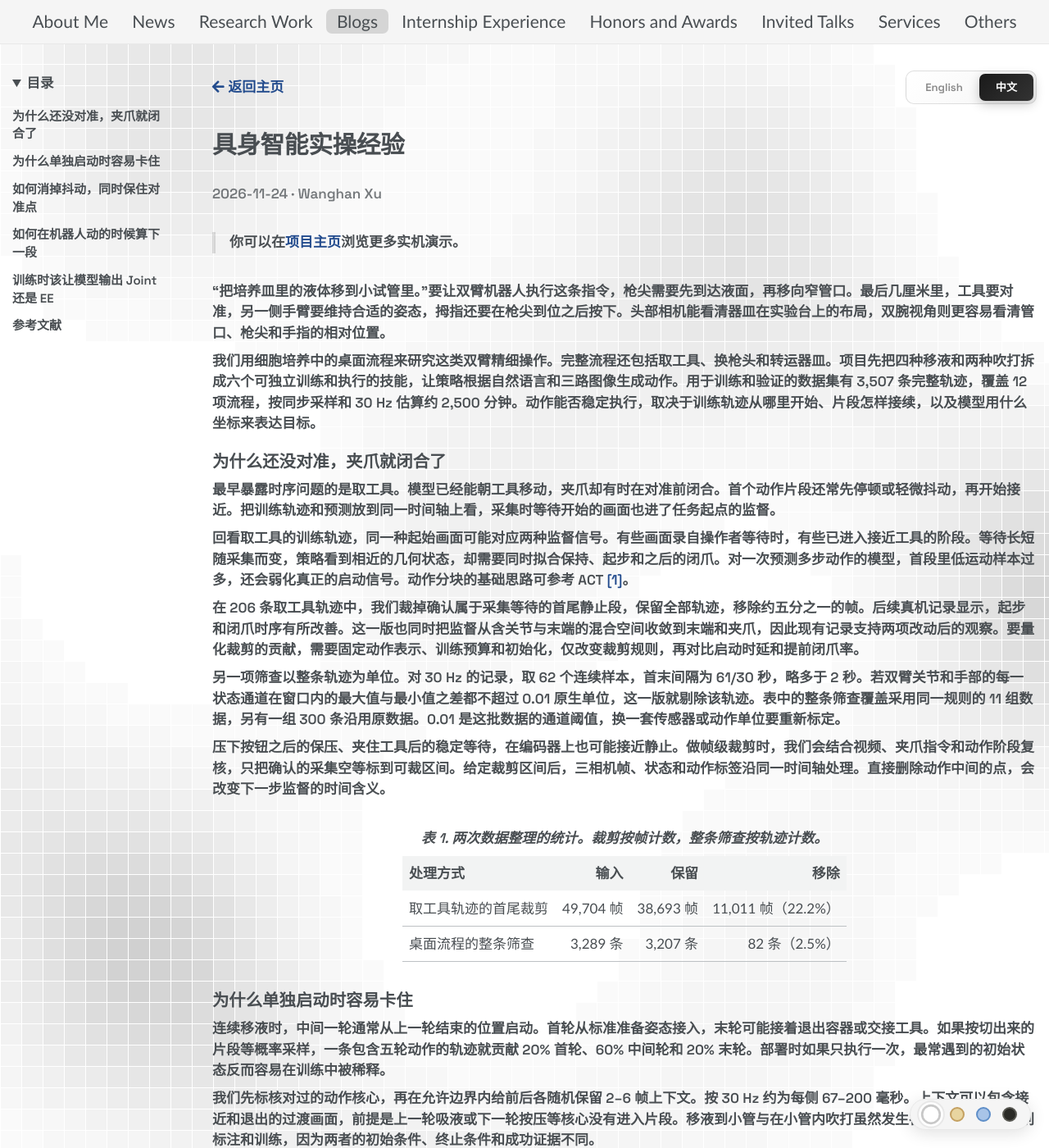
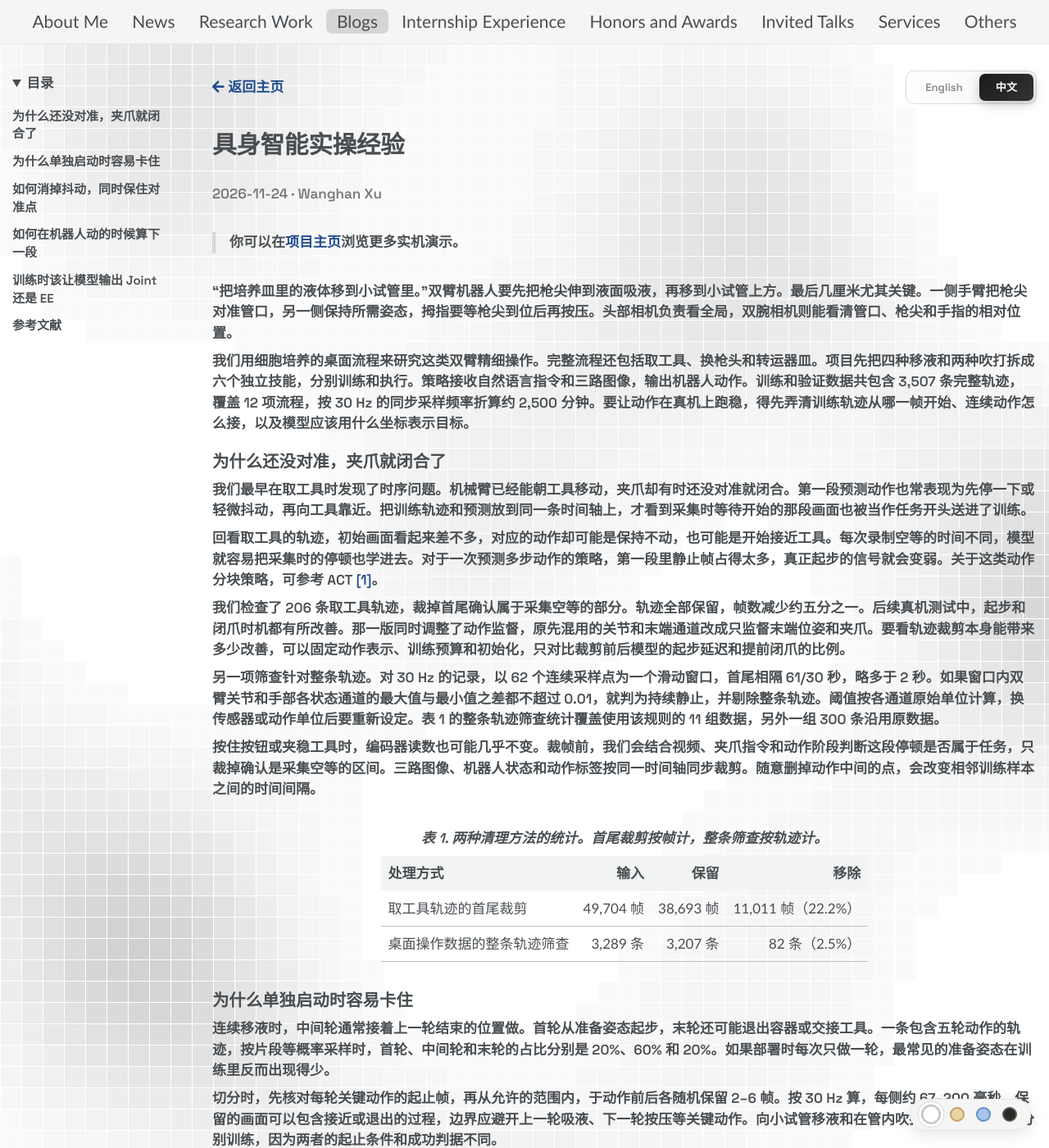
Before and after one commit to black-yt/black-yt.github.io, a Jekyll site: the page built from _blogs/embodied-ai-practical-experience/zh.md, in a window 1280 px wide and 1400 px high. Shown: the whole window at 82% size. Built offline with Jekyll 4.4.1, drawn with Linux system fonts in a browser that asks for light colours; formulas are drawn with MathJax 3; comment, search, counter and statistics services are not loaded; some of the changed text lies outside the part shown.

Commit message:
Polish the Chinese embodied AI engineering article

```diff
--- a/_blogs/embodied-ai-practical-experience/zh.md
+++ b/_blogs/embodied-ai-practical-experience/zh.md
@@ -5,29 +5,29 @@ lang: zh
 translation_key: bimanual-manipulation-engineering
 permalink: /blogs/embodied-ai-practical-experience/zh/
 redirect_from: /blogs/bimanual-manipulation-engineering/zh/
-description: "从夹爪提前闭合、动作片段交接等待和末端对准偏差出发，复盘双臂机器人从训练轨迹到真机执行的五个工程问题。"
+description: "从夹爪提前闭合、动作块之间的停顿和末端对准偏差出发，复盘双臂机器人从数据清理到真机部署的五个工程问题。"
 cover: /blogs/embodied-ai-practical-experience/assets/robot-video-cover.webp
 ---
 
 > 你可以在[项目主页](https://black-yt.github.io/embodied-ai-projects/projects/project-01/)浏览更多实机演示。
 
-“把培养皿里的液体移到小试管里。”要让双臂机器人执行这条指令，枪尖需要先到达液面，再移向窄管口。最后几厘米里，工具要对准，另一侧手臂要维持合适的姿态，拇指还要在枪尖到位之后按下。头部相机能看清器皿在实验台上的布局，双腕视角则更容易看清管口、枪尖和手指的相对位置。
+“把培养皿里的液体移到小试管里。”双臂机器人要先把枪尖伸到液面吸液，再移到小试管上方。最后几厘米尤其关键。一侧手臂把枪尖对准管口，另一侧保持所需姿态，拇指要等枪尖到位后再按压。头部相机负责看全局，双腕相机则能看清管口、枪尖和手指的相对位置。
 
-我们用细胞培养中的桌面流程来研究这类双臂精细操作。完整流程还包括取工具、换枪头和转运器皿。项目先把四种移液和两种吹打拆成六个可独立训练和执行的技能，让策略根据自然语言和三路图像生成动作。用于训练和验证的数据集有 **3,507 条完整轨迹**，覆盖 12 项流程，按同步采样和 30 Hz 估算约 **2,500 分钟**。动作能否稳定执行，取决于训练轨迹从哪里开始、片段怎样接续，以及模型用什么坐标来表达目标。
+我们用细胞培养的桌面流程来研究这类双臂精细操作。完整流程还包括取工具、换枪头和转运器皿。项目先把四种移液和两种吹打拆成六个独立技能，分别训练和执行。策略接收自然语言指令和三路图像，输出机器人动作。训练和验证数据共包含 **3,507 条完整轨迹**，覆盖 12 项流程，按 30 Hz 的同步采样频率折算约 **2,500 分钟**。要让动作在真机上跑稳，得先弄清训练轨迹从哪一帧开始、连续动作怎么接，以及模型应该用什么坐标表示目标。
 
 ## 为什么还没对准，夹爪就闭合了
 
-最早暴露时序问题的是取工具。模型已经能朝工具移动，夹爪却有时在对准前闭合。首个动作片段还常先停顿或轻微抖动，再开始接近。把训练轨迹和预测放到同一时间轴上看，采集时等待开始的画面也进了任务起点的监督。
+我们最早在取工具时发现了时序问题。机械臂已经能朝工具移动，夹爪却有时还没对准就闭合。第一段预测动作也常表现为先停一下或轻微抖动，再向工具靠近。把训练轨迹和预测放到同一条时间轴上，才看到采集时等待开始的那段画面也被当作任务开头送进了训练。
 
-回看取工具的训练轨迹，同一种起始画面可能对应两种监督信号。有些画面录自操作者等待时，有些已进入接近工具的阶段。等待长短随采集而变，策略看到相近的几何状态，却需要同时拟合保持、起步和之后的闭爪。对一次预测多步动作的模型，首段里低运动样本过多，还会弱化真正的启动信号。动作分块的基础思路可参考 ACT [[1]](#ref-act)。
+回看取工具的轨迹，初始画面看起来差不多，对应的动作却可能是保持不动，也可能是开始接近工具。每次录制空等的时间不同，模型就容易把采集时的停顿也学进去。对于一次预测多步动作的策略，第一段里静止帧占得太多，真正起步的信号就会变弱。关于这类动作分块策略，可参考 ACT [[1]](#ref-act)。
 
-在 **206 条取工具轨迹**中，我们裁掉确认属于采集等待的首尾静止段，保留全部轨迹，移除约五分之一的帧。后续真机记录显示，起步和闭爪时序有所改善。这一版也同时把监督从含关节与末端的混合空间收敛到末端和夹爪，因此现有记录支持两项改动后的观察。要量化裁剪的贡献，需要固定动作表示、训练预算和初始化，仅改变裁剪规则，再对比启动时延和提前闭爪率。
+我们检查了 **206 条取工具轨迹**，裁掉首尾确认属于采集空等的部分。轨迹全部保留，帧数减少约五分之一。后续真机测试中，起步和闭爪时机都有所改善。那一版同时调整了动作监督，原先混用的关节和末端通道改成只监督末端位姿和夹爪。要看轨迹裁剪本身能带来多少改善，可以固定动作表示、训练预算和初始化，只对比裁剪前后模型的起步延迟和提前闭爪的比例。
 
-另一项筛查以整条轨迹为单位。对 30 Hz 的记录，取 **62 个连续样本**，首末间隔为 **61/30 秒，略多于 2 秒**。若双臂关节和手部的每一状态通道在窗口内的最大值与最小值之差都不超过 **0.01 原生单位**，这一版就剔除该轨迹。表中的整条筛查覆盖采用同一规则的 11 组数据，另有一组 300 条沿用原数据。0.01 是这批数据的通道阈值，换一套传感器或动作单位要重新标定。
+另一项筛查针对整条轨迹。对 30 Hz 的记录，以 **62 个连续采样点**为一个滑动窗口，首尾相隔 **61/30 秒，略多于 2 秒**。如果窗口内双臂关节和手部各状态通道的最大值与最小值之差都不超过 **0.01**，就判为持续静止，并剔除整条轨迹。阈值按各通道原始单位计算，换传感器或动作单位后要重新设定。表 1 的整条轨迹筛查统计覆盖使用该规则的 11 组数据，另外一组 300 条沿用原数据。
 
-压下按钮之后的保压、夹住工具后的稳定等待，在编码器上也可能接近静止。做帧级裁剪时，我们会结合视频、夹爪指令和动作阶段复核，只把确认的采集空等标到可裁区间。给定裁剪区间后，三相机帧、状态和动作标签沿同一时间轴处理。直接删除动作中间的点，会改变下一步监督的时间含义。
+按住按钮或夹稳工具时，编码器读数也可能几乎不变。裁帧前，我们会结合视频、夹爪指令和动作阶段判断这段停顿是否属于任务，只裁掉确认是采集空等的区间。三路图像、机器人状态和动作标签按同一时间轴同步裁剪。随意删掉动作中间的点，会改变相邻训练样本之间的时间间隔。
 
-*表 1. 两次数据整理的统计。裁剪按帧计数，整条筛查按轨迹计数。*
+*表 1. 两种清理方法的统计。首尾裁剪按帧计，整条筛查按轨迹计。*
 {: .blog-table-caption #data-cleaning}
 
 <div class="blog-table-scroll" role="region" aria-labelledby="data-cleaning" tabindex="0" markdown="1">
@@ -35,23 +35,23 @@ cover: /blogs/embodied-ai-practical-experience/assets/robot-video-cover.webp
 | 处理方式 | 输入 | 保留 | 移除 |
 | --- | ---: | ---: | ---: |
 | 取工具轨迹的首尾裁剪 | 49,704 帧 | 38,693 帧 | 11,011 帧（22.2%） |
-| 桌面流程的整条筛查 | 3,289 条 | 3,207 条 | 82 条（2.5%） |
+| 桌面操作数据的整条轨迹筛查 | 3,289 条 | 3,207 条 | 82 条（2.5%） |
 
 </div>
 
 ## 为什么单独启动时容易卡住
 
-连续移液时，中间一轮通常从上一轮结束的位置启动。首轮从标准准备姿态接入，末轮可能接着退出容器或交接工具。如果按切出来的片段等概率采样，一条包含五轮动作的轨迹就贡献 20% 首轮、60% 中间轮和 20% 末轮。部署时如果只执行一次，最常遇到的初始状态反而容易在训练中被稀释。
+连续移液时，中间轮通常接着上一轮结束的位置做。首轮从准备姿态起步，末轮还可能退出容器或交接工具。一条包含五轮动作的轨迹，按片段等概率采样时，首轮、中间轮和末轮的占比分别是 20%、60% 和 20%。如果部署时每次只做一轮，最常见的准备姿态在训练里反而出现得少。
 
-我们先标核对过的动作核心，再在允许边界内给前后各随机保留 **2–6 帧**上下文。按 30 Hz 约为每侧 **67–200 毫秒**。上下文可以包含接近和退出的过渡画面，前提是上一轮吸液或下一轮按压等核心没有进入片段。移液到小管与在小管内吹打虽然发生在同一位置，仍分别标注和训练，因为两者的初始条件、终止条件和成功证据不同。
+切分时，先核对每轮关键动作的起止帧，再从允许的范围内，于动作前后各随机保留 **2–6 帧**。按 30 Hz 算，每侧约 **67–200 毫秒**。保留的画面可以包含接近或退出的过程，边界应避开上一轮吸液、下一轮按压等关键动作。向小试管移液和在管内吹打也要分别标注、分别训练，因为两者的起止条件和成功判据不同。
 
-抽样先等概率选首轮、中间轮或末轮，再从该类取样，使三类总采样量约为 **1∶1∶1**。训练集和验证集按原始完整轨迹划分，同一轨迹派生的片段都归入同一个集合。这样重叠的过渡画面不会让验证变成对近重复样本的测试。实际复查以每类独立记录为单位，特别看从标准姿态起步和最后一次退出时是否出现异常。均衡比例控制的是训练分布，真机复查仍需要覆盖独立的布置和起点。
+训练时，我们先等概率选首轮、中间轮或末轮，再在选中的类别内抽片段，使三类的采样量约为 **1∶1∶1**。训练集和验证集按完整的原始轨迹划分，同一条轨迹切出的片段都进同一个集合，避免相邻片段跨集合造成数据泄漏。验证时分开看准备姿态下的起步和末轮的退出，真机还要换布置和起点再测。
 
 ## 如何消掉抖动，同时保住对准点
 
-真机上，末端整体向正确方向走，片段内部仍可能来回抖。平均关节误差会把这类连续指令的高频变化摊薄。对准管口附近时，直接做移动平均又可能把末端目标一起挪走。我们需要保留当前实测起点、预测终点和夹爪时序，只对中间末端路径做受限的几何调整。
+机械臂整体朝正确方向走时，末端仍可能在一段动作中来回抖。只看平均关节误差，容易漏掉相邻指令之间的高频变化。靠近管口时，直接做移动平均还可能把已经对准的终点带偏。我们的做法是固定实测起点和预测终点，保留夹爪时序，只在允许的范围内调整中间轨迹。
 
-将当前末端位置放在序列最前，得到参考路径 $$r=(r_0,\ldots,r_T)$$。在等间隔采样下，用连续四点的三阶差分衡量加速度变化，定义为 $$D_3x_t=x_{t+3}-3x_{t+2}+3x_{t+1}-x_t$$。最小 jerk 的经典出发点是累积平方 jerk [[2]](#ref-minimum-jerk)。这里的位置子问题还加了对模型预测的保真项。
+把实测末端位置接到预测序列开头，得到参考轨迹 $$r=(r_0,\ldots,r_T)$$。对等间隔采样的位置，用连续四点的三阶差分近似衡量跃度（jerk，加速度的变化率），记为 $$D_3x_t=x_{t+3}-3x_{t+2}+3x_{t+1}-x_t$$。经典的最小跃度方法最小化跃度平方的时间积分 [[2]](#ref-minimum-jerk)。这里还加入保真项，惩罚优化轨迹对模型预测的偏离。
 
 $$
 \min_{x_1,\ldots,x_{T-1}}
@@ -60,72 +60,74 @@ $$
 \qquad x_0=r_0,\quad x_T=r_T.
 $$
 
-固定 $$\lambda$$ 时，可一次求解线性方程。随后检查每个中间点的偏移，超限时降低并二分搜索权重。这一版配置将位置偏移限制在 **2 mm**，旋转偏移限制在 **1°**。旋转先对齐相邻四元数符号，再相对起始旋转映射到旋转向量空间做同类处理，最后回到 SO(3) 检查角度偏移。夹爪指令逐值透传。执行端如果选择了平滑后的动作，送回历史的动作也用实际下发版本。
+给定 $$\lambda$$ 后，求解一次线性方程组即可得到平滑结果。接着逐点检查偏移量，超限就减小权重，再用二分搜索确定可用的权重。这一版的位置偏移上限是 **2 mm**，姿态偏移上限是 **1°**。处理姿态时，先统一相邻四元数的符号，再把相对于起始姿态的旋转写成旋转向量，做同样的优化，最后在 SO(3) 上校验角度偏差。夹爪指令原样下发。启用平滑后，后续推理使用的动作历史也记录实际下发的指令。
 
 ![同一个离线位置序列的原预测与平滑结果，两端保持重合。]({{ '/blogs/embodied-ai-practical-experience/assets/bounded-smoothing.png' | relative_url }})
 {: .blog-figure-image}
 
-*图 1. 离线构造的一维校验序列。位置最多调整约 2 mm，末点仍为 20 mm。*
+*图 1. 用于离线检验的一维轨迹。平滑前后最大位置偏移约 2 mm，终点仍为 20 mm。*
 {: .blog-caption}
 
-另一次离线测试使用 10 个已保存的模型预测片段。平滑中位耗时 **3.94 ms/段**，最大位置偏移约 **2.00 mm**，最大姿态偏移 **0.84°**。这次测试用首个预测点代理实测起点。它能检查数值约束和成本，真实接触和管口对准仍要用同一布置、同一起点做真机配对对照。固定首尾只约束位姿，交界速度、加速度和最小间隙仍需单独检查。
+我们还用保存下来的 10 个预测片段做了离线测试。平滑的中位耗时为 **3.94 ms/段**，最大位置偏移约 **2.00 mm**，最大姿态偏移为 **0.84°**。测试用第一个预测点代替实测起点，主要检查数值约束和计算开销。接触和管口对准的效果还需要在相同布置、相同起点下做真机对照。即使首尾位姿固定，动作块交界处的速度、加速度和最小间隙也要单独检查。
 
 ## 如何在机器人动的时候算下一段
 
-早期调度的等待出现在动作片段末尾。执行完一段再收图和推理，会在每次交接留出停顿。直接把较早的图像交给并行推理，又会让下一段动作错以为末端还在旧位置。对于正在向管口靠近的工具，这个时间错位足以影响对准。
+如果等一个动作块执行完再采图、推理，机械臂每次换块都会停一下。提前启动推理可以省掉部分等待，但直接用较早的图像，预测出来的下一块动作可能仍以末端的旧位置为起点。枪尖正靠近管口时，这点时间错位就可能影响对准。
 
-世界动作模型从视觉和动作历史预测后续画面与动作。执行片段 $$A_k$$ 时，未来动力学模块（FDM）根据已有观测和当前动作预测该段结束时的视觉特征。策略用这份预测准备 $$A_{k+1}$$。提前准备下一段和保证交接连续是两个独立问题。有关后者，实时动作分块工作提供了基于前缀约束的另一种实现 [[3]](#ref-real-time-chunking)。
+世界动作模型根据视觉观测和历史动作预测后续画面与动作。机器人执行动作块 $$A_k$$ 时，未来动力学模块（FDM）根据已有观测和当前动作，预测这一块结束时的视觉特征。策略结合历史和预测结果，提前生成 $$A_{k+1}$$。两块动作能否平滑接续，还取决于交界处的指令是否连续。实时动作分块（RTC）用约束动作前缀的办法处理这一问题 [[3]](#ref-real-time-chunking)。
 
-两侧都用第 i 帧预测当前动作。左侧等真机完成动作，拍到真实帧后才预测下一段。右侧在动作执行时用 FDM 预测第 i + 1 帧，提前算出下一段。
+图 2 两侧都根据第 i 帧生成当前动作。在左侧的串行方案里，动作完成后才采集第 i + 1 帧并推理。在右侧的异步方案里，机械臂执行当前动作时，FDM 就在预测第 i + 1 帧，策略拿到预测结果便开始算下一块动作。
 
 ![左右伪代码对比。红色标出左侧等待机器人完成动作的时间。右侧在动作执行时用 FDM 预测第 i+1 帧和下一段动作，执行结束后采集实拍帧，写入第 i+1 帧的位置。]({{ '/blogs/embodied-ai-practical-experience/assets/async-pseudocode.png' | relative_url }})
 {: .blog-pseudocode .blog-figure-image}
 
-*图 2. 串行等待与 FDM 前瞻的动作交接伪代码。*
+*图 2. 串行执行与 FDM 异步前瞻的伪代码对照。*
 {: .blog-caption}
 
-右侧最后两行在动作结束后采集实拍帧，用它覆盖第 i + 1 帧的预测值，让后续推理回到真实观测。
+右侧最后两行在动作执行完后采集实拍帧，用它更新第 i + 1 帧。之后的推理就能用上真机观测。
 
-![串行调度先执行后推理，异步调度把未来视觉预测和下一段推理安排在当前动作窗口内。]({{ '/blogs/embodied-ai-practical-experience/assets/chunk-timeline.png' | relative_url }})
+![串行方案在当前动作块结束后才推理，异步方案在当前动作块执行期间就开始预测画面和下一块动作。]({{ '/blogs/embodied-ai-practical-experience/assets/chunk-timeline.png' | relative_url }})
 {: .blog-figure-image}
 
-*图 3. 异步前瞻把下一段计算放进执行窗口，真实反馈随后校正历史。时间轴为示意。*
+*图 3. 异步前瞻的示意时序。推理与动作执行并行，动作完成后用实拍帧更新历史。*
 {: .blog-caption}
 
-这一条执行路径每段下发 **16 个控制目标**。串行等待近似 $$T_{\mathrm{exec}}+T_{\mathrm{infer}}$$，重叠后的稳态下界近似 $$\max(T_{\mathrm{exec}},T_{\mathrm{infer}})$$，还要加调度和交接开销。一次包含历史校正与下一段推理的独立计时，11 个稳态周期的中位数为 **0.808 秒**，P90 为 **0.823 秒**。以 30 Hz 发布时，名义执行窗只有 **0.533 秒**，即使开启了重叠，仍有明显的推理缺口。18 Hz 时名义执行窗为 **0.889 秒**，理论上有机会覆盖本次的计算时间。改变控制频率还会改变物理速度，仍需单独验收。
+这套实现每个动作块下发 **16 个控制目标**。串行时，单块周期约为执行耗时加推理耗时，即 $$T_{\mathrm{exec}}+T_{\mathrm{infer}}$$。两者并行后，稳态周期由耗时较长的一侧决定，约为 $$\max(T_{\mathrm{exec}},T_{\mathrm{infer}})$$，还要计入调度和交接开销。
 
-*表 2. 阻断机器人控制输出的历史调度测试。每档 10 段、160 个目标，稳态周期取近似值。*
+一次独立计时记录了 11 个稳态周期，包含历史更新和下一块动作的推理。中位耗时为 **0.808 秒**，P90 为 **0.823 秒**。按 30 Hz 下发，16 步的计划下发时长只有 **0.533 秒**，推理赶不上动作块切换。按 18 Hz 下发时，这段时间延长到 **0.889 秒**，理论上足以让本次计时中的推理在执行期间完成。降低频率也会改变真机动作速度，需要另外验证。
+
+*表 2. 控制程序空跑时的调度计时。测试用模拟接口接收控制指令，机械臂保持静止。每档运行 10 个动作块，共处理 160 个控制目标。*
 {: .blog-table-caption #async-timing}
 
 <div class="blog-table-scroll" role="region" aria-labelledby="async-timing" tabindex="0" markdown="1">
 
-| 发布频率 | 16 步名义执行窗 | 近似稳态周期 | 主要瓶颈 |
+| 指令下发频率 | 16 步计划下发时长 | 实测稳态周期（约） | 主要瓶颈 |
 | ---: | ---: | ---: | --- |
 | 30 Hz | 0.533 s | 0.80 s | 推理 |
-| 17.78 Hz | 0.900 s | 0.91 s | 执行调度 |
-| 10 Hz | 1.600 s | 1.62 s | 执行调度 |
+| 17.78 Hz | 0.900 s | 0.91 s | 指令下发 |
+| 10 Hz | 1.600 s | 1.62 s | 指令下发 |
 
 </div>
 
-这里的周期是下发调度口径。排查交接时，我会分别记录当前段最后一条指令的时间、下一段就绪时间、下一段首条指令的时间，以及观测时间戳。切换指标用交接空窗衡量。首轮预热、历史校正与队列等待要从单层模型前向计时中区分出来。
+表里测的是控制指令的下发节拍。排查动作块之间的停顿时，记录上一块最后一条指令、下一块推理结果就绪、下一块第一条指令，以及相机采集的时间戳。前后两条控制指令的间隔可以量化交接停顿。首轮预热、历史更新和调度等待也要分别计时，才能看清时间花在模型前向还是运行流程上。
 
 ## 训练时该让模型输出 Joint 还是 EE
 
-如果任务关心枪尖能否进入管口，把目标写成末端位姿（EE）很自然。对要保持某一侧手臂姿态的动作，关节角（Joint）则能直接表达每个关节该怎么动。给定一条关节轨迹，正运动学（FK）可以逐帧求出末端位姿。在同一坐标系下持续选中同一条逆运动学（IK）解分支，两种表示可以描述同一段实际运动。
+如果任务要求枪尖准确插入管口，可以直接用末端位姿（EE）描述目标。如果一侧手臂需要保持特定姿态，关节空间（Joint）就能直接表达各关节的目标角度。给定关节轨迹，可以用正运动学（FK）逐帧算出末端位姿。从末端位姿换回关节角时，需要统一参考坐标系，并用逆运动学（IK）跟踪连续的解分支。这样两种表示可以描述同一段运动。
 
-训练看到的监督却不同。Joint 直接监督关节角，大小相近的关节误差在不同姿态下可能对应不同的枪尖偏差。EE 直接监督工具位置和姿态，执行时还要通过 IK 选定关节解。选哪种表示，要看任务主要受工具对准误差影响，还是更依赖稳定的关节姿态与运动连续性。
+选哪种表示会改变训练信号。Joint 用关节角作为监督目标。即使关节误差大小相近，机械臂处于不同姿态时，枪尖偏差也可能不同。EE 直接监督工具的位置和朝向，执行时再用 IK 求关节目标。选择取决于任务更看重工具对准，还是更依赖关节姿态稳定和轨迹连续。
 
-我们用同一组**拾取移液器并换枪头**的训练轨迹分别训练 Joint 和 EE 版本，共用预训练起点，各训练 **5,000 步**。两套模型使用同一批 **30 条验证轨迹**，覆盖 **383 个 50 步动作片段、18,497 帧有效数据**。每段从记录的真实观测开始做开环预测。对照时把 Joint 预测经 FK 转成工具位姿，在同一坐标系下与 EE 预测和验证轨迹中的目标位姿比较。位置用毫米衡量，姿态用旋转角误差衡量，跳过片段补齐的尾帧。
+我们用同一组**拾取移液器并换枪头**的训练轨迹，从相同的预训练权重出发，分别训练 Joint 和 EE 两个版本，各 **5,000 步**。两组在同一批 **30 条验证轨迹**上做开环评测，包含 **383 个 50 步动作块、18,497 帧有效数据**。每个动作块都从采集时记录的观测开始预测。评测时将 Joint 的输出通过 FK 换算成末端位姿，和 EE 的输出统一到同一坐标系，分别对照验证轨迹中的目标位姿。位置误差以毫米计，姿态误差用旋转角度衡量，尾部用于补齐长度的帧不计入统计。
 
 ![以 Joint 为基准，EE 的左、右臂平均位置误差分别高 5.2% 和 21.9%。EE 的左臂 P95 低 8.0%，右臂 P95 高 3.5%。右侧列出原始毫米值。]({{ '/blogs/embodied-ai-practical-experience/assets/action-representation-errors.png' | relative_url }})
 {: .blog-figure-image}
 
-*图 4. EE 相对 Joint 的末端位置误差变化，计算为（EE − Joint）/ Joint。右侧保留原始毫米值。P95 是 95% 的有效帧误差都不超过的值。*
+*图 4. EE 相对于 Joint 的末端位置误差变化，按（EE − Joint）/ Joint 计算。右侧列出以毫米计的误差原值。P95 为有效帧误差的第 95 百分位。*
 {: .blog-caption}
 
-这组 Joint 版本的左右臂平均位置误差都更小，平均姿态误差也更小。EE 版本在左臂尾部误差上占优，位置 P95 由 **103.78 mm** 降到 **95.50 mm**，左侧姿态 P95 也从 **10.98°** 降到 **10.62°**。若任务更怕偶发的大偏差，均值和 P95 就可能支持不同选择。
+在这次开环评测里，Joint 的左右臂平均位置误差和平均姿态误差都更小。EE 的左臂误差尾部更小，位置误差 P95 从 **103.78 mm** 降到 **95.50 mm**，姿态误差 P95 从 **10.98°** 降到 **10.62°**。如果任务对偶发的大偏差特别敏感，均值和 P95 可能会指向不同的选择。
 
-这两组分别使用相对关节目标和绝对末端目标，状态输入也采用各自的表示。要单独比较动作输出空间，下一组实验应固定状态输入与目标参考方式。部署选型还要用任务本身验证，例如在对准阶段比较枪尖偏差，在需要稳定支撑的阶段比较另一侧手臂的漂移。图中统计来自开环预测误差。
+两组分别预测相对关节目标和绝对末端目标，输入状态也采用各自的表示。要单独看动作输出空间的影响，还需要固定状态表示和目标的参考方式。真机选型可以重点测任务最关心的误差，例如对准时的枪尖偏差，或需要稳定支撑时另一侧手臂的漂移。
 
 ## 参考文献
 {: .blog-references-heading}
```
